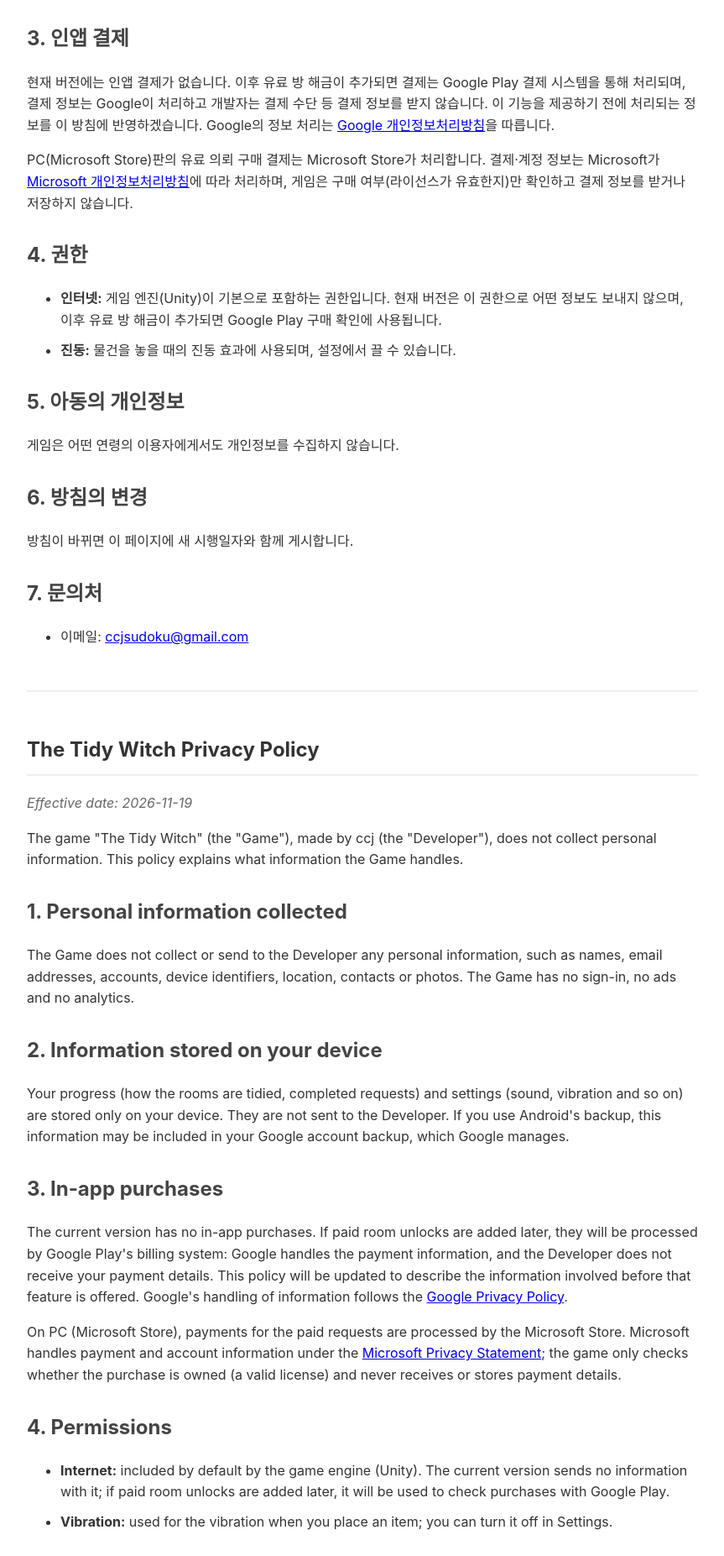
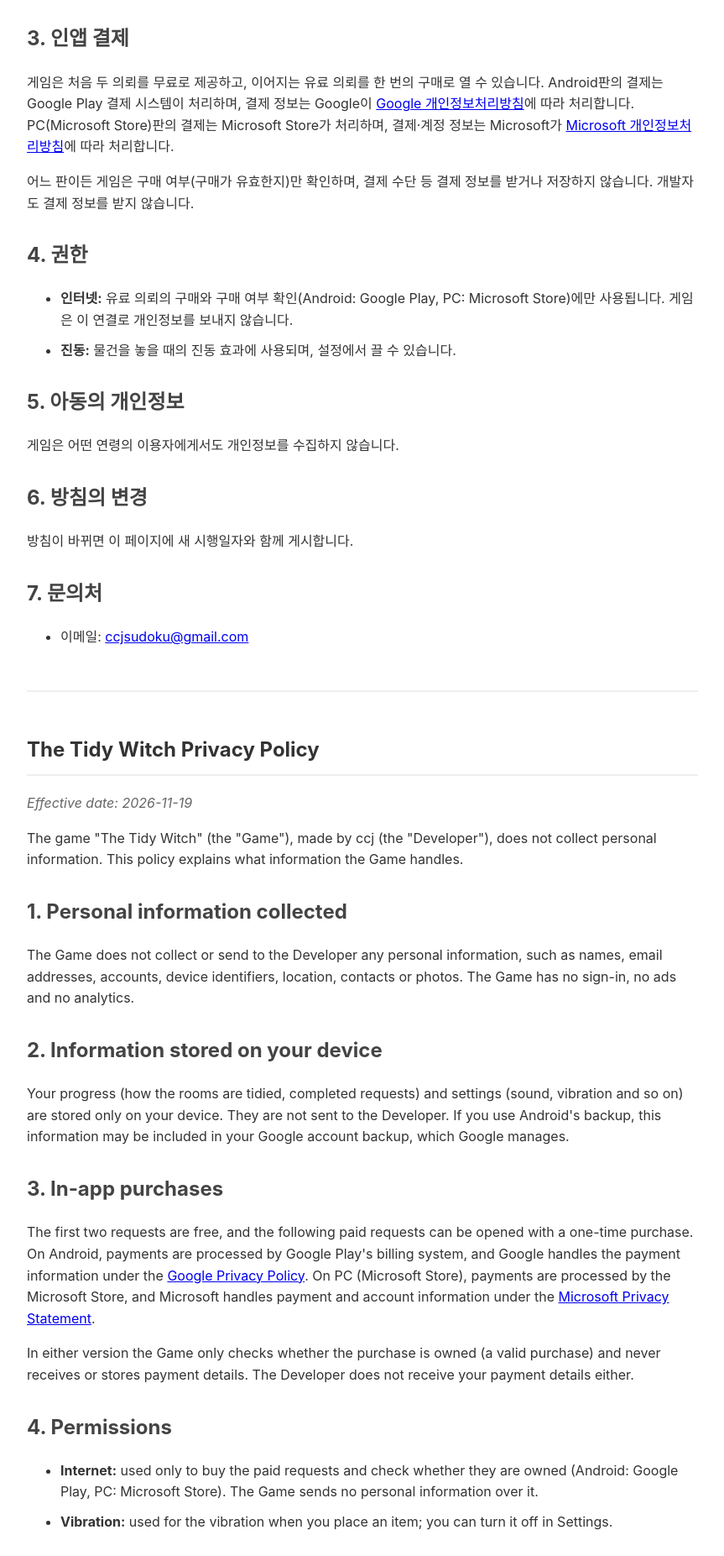
Before and after one commit to windload7-sys/ccj-policies, a plain HTML site: page tidywitch/privacy-policy.html in a window 1280 px wide. Shown: the part 556-2409 px from the top of the page at 84% size, without its empty margins (208-1071 px from the left). Drawn offline with Linux system fonts and the light colour scheme.

Commit message:
Tidy Witch policy: one consistent purchases section for Android (Google Play) and PC (Microsoft Store); internet permission is only for purchases (audit C-008/X-003)
Co-Authored-By: Claude Opus 5.5 <noreply@anthropic.com>

```diff
--- a/tidywitch/privacy-policy.html
+++ b/tidywitch/privacy-policy.html
@@ -37,12 +37,12 @@
     <p>게임 진행 상황(방 정리 상태, 완료 기록)과 설정(소리, 진동 등)은 이용자의 기기 안에만 저장됩니다. 이 정보는 개발자에게 전송되지 않습니다. 기기의 Android 백업 기능을 사용하는 경우, 이 정보는 이용자의 Google 계정 백업에 포함될 수 있으며 이는 Google이 관리합니다.</p>
 
     <h2>3. 인앱 결제</h2>
-    <p>현재 버전에는 인앱 결제가 없습니다. 이후 유료 방 해금이 추가되면 결제는 Google Play 결제 시스템을 통해 처리되며, 결제 정보는 Google이 처리하고 개발자는 결제 수단 등 결제 정보를 받지 않습니다. 이 기능을 제공하기 전에 처리되는 정보를 이 방침에 반영하겠습니다. Google의 정보 처리는 <a href="https://policies.google.com/privacy">Google 개인정보처리방침</a>을 따릅니다.</p>
-    <p>PC(Microsoft Store)판의 유료 의뢰 구매 결제는 Microsoft Store가 처리합니다. 결제·계정 정보는 Microsoft가 <a href="https://www.microsoft.com/privacy/privacystatement">Microsoft 개인정보처리방침</a>에 따라 처리하며, 게임은 구매 여부(라이선스가 유효한지)만 확인하고 결제 정보를 받거나 저장하지 않습니다.</p>
+    <p>게임은 처음 두 의뢰를 무료로 제공하고, 이어지는 유료 의뢰를 한 번의 구매로 열 수 있습니다. Android판의 결제는 Google Play 결제 시스템이 처리하며, 결제 정보는 Google이 <a href="https://policies.google.com/privacy">Google 개인정보처리방침</a>에 따라 처리합니다. PC(Microsoft Store)판의 결제는 Microsoft Store가 처리하며, 결제·계정 정보는 Microsoft가 <a href="https://www.microsoft.com/privacy/privacystatement">Microsoft 개인정보처리방침</a>에 따라 처리합니다.</p>
+    <p>어느 판이든 게임은 구매 여부(구매가 유효한지)만 확인하며, 결제 수단 등 결제 정보를 받거나 저장하지 않습니다. 개발자도 결제 정보를 받지 않습니다.</p>
 
     <h2>4. 권한</h2>
     <ul>
-        <li><strong>인터넷:</strong> 게임 엔진(Unity)이 기본으로 포함하는 권한입니다. 현재 버전은 이 권한으로 어떤 정보도 보내지 않으며, 이후 유료 방 해금이 추가되면 Google Play 구매 확인에 사용됩니다.</li>
+        <li><strong>인터넷:</strong> 유료 의뢰의 구매와 구매 여부 확인(Android: Google Play, PC: Microsoft Store)에만 사용됩니다. 게임은 이 연결로 개인정보를 보내지 않습니다.</li>
         <li><strong>진동:</strong> 물건을 놓을 때의 진동 효과에 사용되며, 설정에서 끌 수 있습니다.</li>
     </ul>
 
@@ -73,12 +73,12 @@
     <p>Your progress (how the rooms are tidied, completed requests) and settings (sound, vibration and so on) are stored only on your device. They are not sent to the Developer. If you use Android's backup, this information may be included in your Google account backup, which Google manages.</p>
 
     <h2>3. In-app purchases</h2>
-    <p>The current version has no in-app purchases. If paid room unlocks are added later, they will be processed by Google Play's billing system: Google handles the payment information, and the Developer does not receive your payment details. This policy will be updated to describe the information involved before that feature is offered. Google's handling of information follows the <a href="https://policies.google.com/privacy">Google Privacy Policy</a>.</p>
-    <p>On PC (Microsoft Store), payments for the paid requests are processed by the Microsoft Store. Microsoft handles payment and account information under the <a href="https://www.microsoft.com/privacy/privacystatement">Microsoft Privacy Statement</a>; the game only checks whether the purchase is owned (a valid license) and never receives or stores payment details.</p>
+    <p>The first two requests are free, and the following paid requests can be opened with a one-time purchase. On Android, payments are processed by Google Play's billing system, and Google handles the payment information under the <a href="https://policies.google.com/privacy">Google Privacy Policy</a>. On PC (Microsoft Store), payments are processed by the Microsoft Store, and Microsoft handles payment and account information under the <a href="https://www.microsoft.com/privacy/privacystatement">Microsoft Privacy Statement</a>.</p>
+    <p>In either version the Game only checks whether the purchase is owned (a valid purchase) and never receives or stores payment details. The Developer does not receive your payment details either.</p>
 
     <h2>4. Permissions</h2>
     <ul>
-        <li><strong>Internet:</strong> included by default by the game engine (Unity). The current version sends no information with it; if paid room unlocks are added later, it will be used to check purchases with Google Play.</li>
+        <li><strong>Internet:</strong> used only to buy the paid requests and check whether they are owned (Android: Google Play, PC: Microsoft Store). The Game sends no personal information over it.</li>
         <li><strong>Vibration:</strong> used for the vibration when you place an item; you can turn it off in Settings.</li>
     </ul>
 
```
